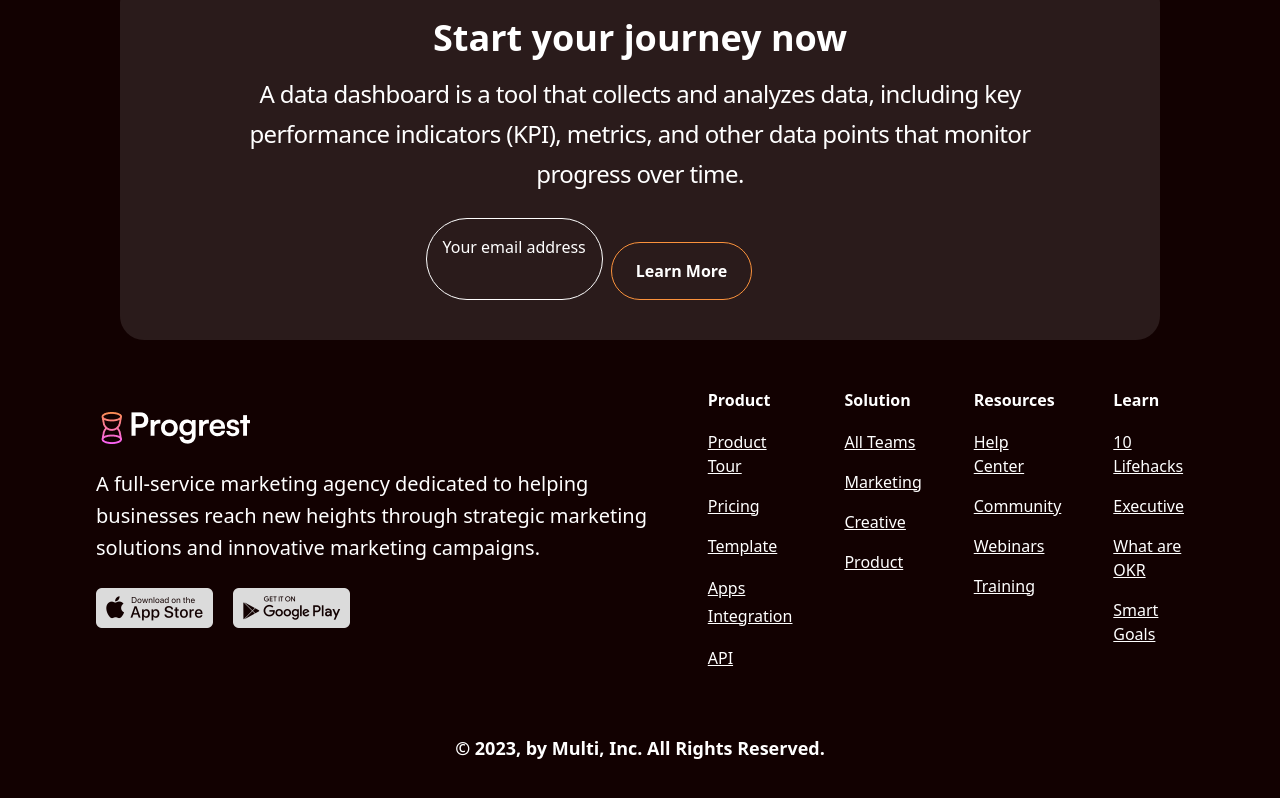
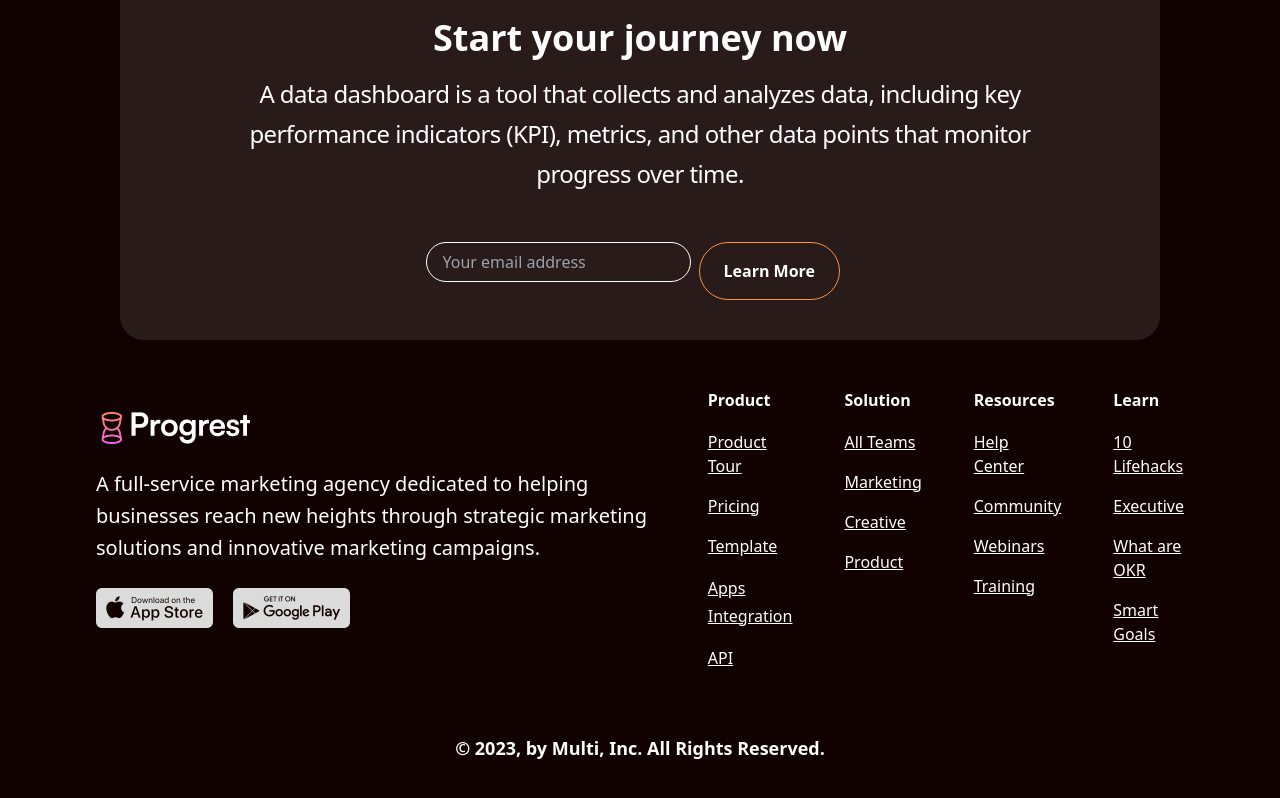
Before and after one commit to josephetim/progrest, a Next.js app: page / in a window 1280 px wide. Shown: the part 5268-6066 px from the top of the page. Built offline with nearby package versions, Linux system fonts and the light colour scheme.

Commit message:
modified email input

```diff
--- a/src/pages/index.js
+++ b/src/pages/index.js
@@ -477,9 +477,12 @@ export default function LandingPage() {
         monitor progress over time.{" "}
       </div>
       <div className="flex gap-2 self-center mt-6 max-w-full text-base w-[429px] max-md:flex-wrap">
-        <div className="justify-center items-start p-4 text-white border border-white border-solid bg-white bg-opacity-0 rounded-[120px] max-md:pr-5">
-          Your email address
-        </div>
+      <input
+      placeholder="Your email address"
+      className=" h-10 mt-6 justify-center items-start px-4 text-white border border-white border-solid bg-white bg-opacity-0 rounded-[120px] max-md:pr-5"
+    />
+
+
         <div className="justify-center self-start px-6 py-4 mt-6 text-base font-bold text-white border border-orange-400 border-solid rounded-[120px] max-md:px-5 cursor-pointer transition duration-300 ease-in-out bg-transparent hover:bg-gradient-to-b from-[#FC8E51] to-[#FA61F9]">
       Learn More
     </div>
```
